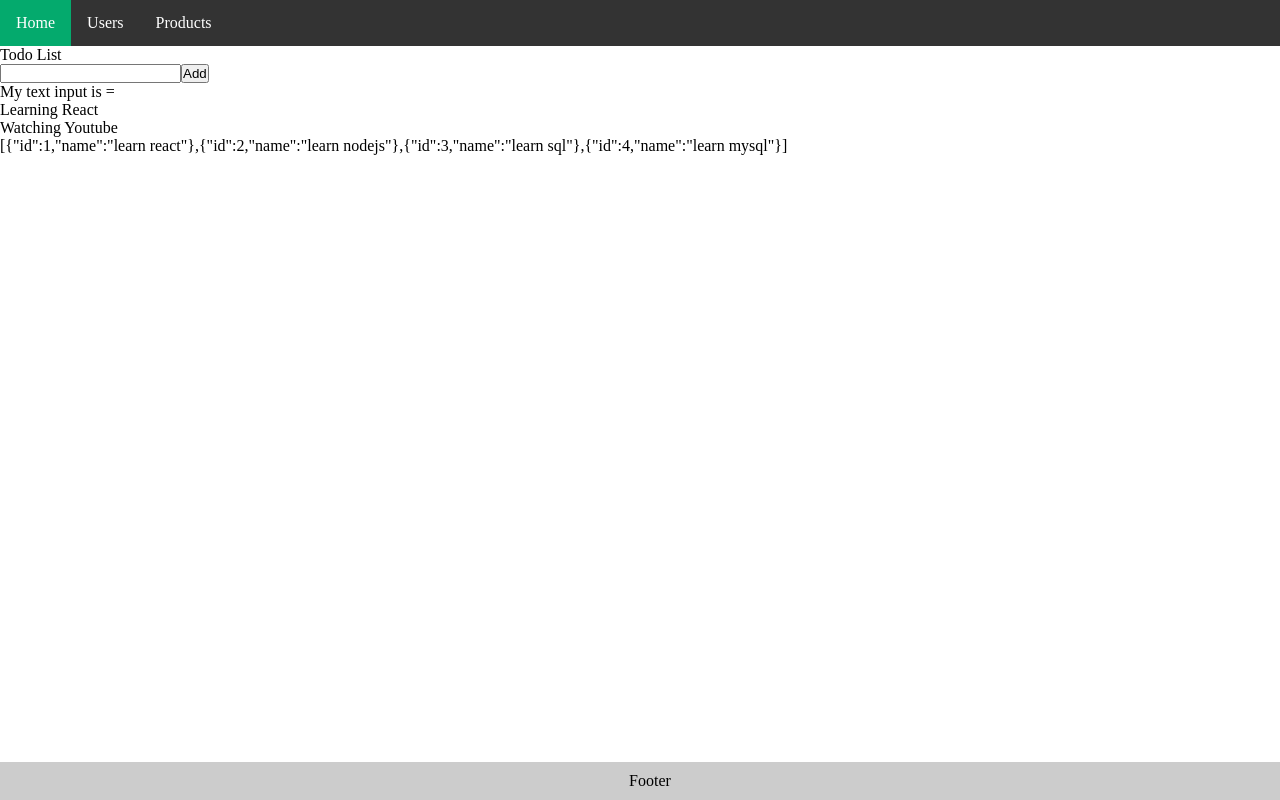
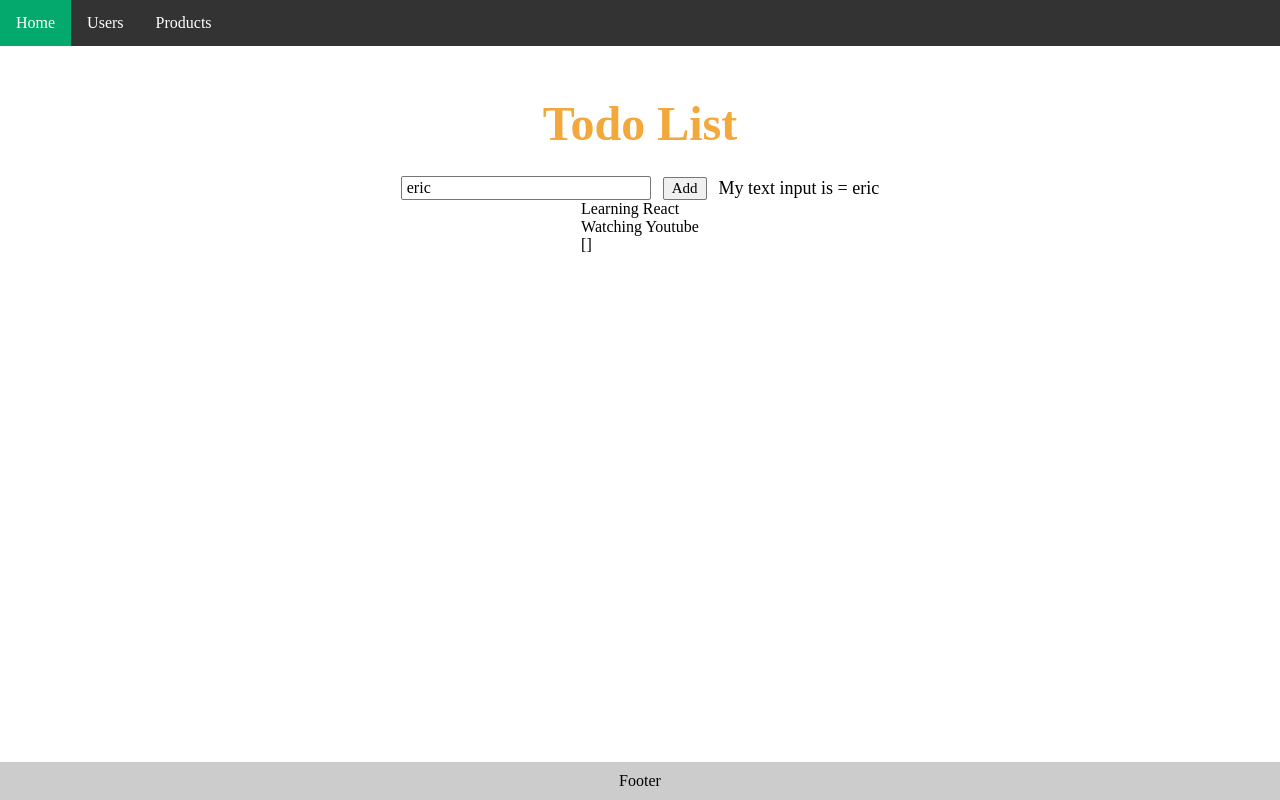
Before and after one commit to KienTB/react-vite-kienbt, a React (Vite) app: page / in a window 1280 px wide. Built offline with nearby package versions, Linux system fonts and the light colour scheme.

Commit message:
video 48

```diff
--- a/src/App.jsx
+++ b/src/App.jsx
@@ -1,4 +1,5 @@
 import { useState } from 'react';
+import { Outlet } from 'react-router-dom';
 import TodoNew from './components/todo/TodoNew';
 import TodoData from './components/todo/TodoData';
 import Header from './components/layout/header';
@@ -7,12 +8,7 @@ import Footer from './components/layout/footer';
 // () => {}
 const App = () => {
 
-    const [todoList, setTodoList] = useState([
-        {id:1, name: "learn react"},
-        {id:2, name: "learn nodejs"},
-        {id:3, name: "learn sql"},
-        {id:4, name: "learn mysql"}
-    ])
+    const [todoList, setTodoList] = useState([])
     const kienbt = "MU";
     const age = 23;
     const data = {
@@ -43,6 +39,7 @@ const App = () => {
             todoList={todoList}
         />
    </div>
+    <Outlet/>
     <Footer/>
    </>
   )
--- a/src/components/todo/TodoNew.jsx
+++ b/src/components/todo/TodoNew.jsx
@@ -18,6 +18,7 @@ const TodoNew = (props) => {
     return (
         <div className="todo-new">
             <input type="text"
+                value={valueInput}
                 onChange={(event) => handleOnChange(event.target.value)}
             />
             <button
@@ -25,9 +26,9 @@ const TodoNew = (props) => {
                 onClick={() => handleClick()}>
                     Add
                 </button>
-                <div>
-                    My text input is =
-                </div>
+            <span>
+                My text input is = {valueInput}
+            </span>
         </div>
     )
 }
--- a/src/styles/global.css
+++ b/src/styles/global.css
@@ -1,4 +1,63 @@
 * {
     margin: 0;
     padding: 0;
+    box-sizing: border-box;
 }
+
+body {
+    font-family: "Times New Roman", Times, serif;
+}
+
+.todo-container {
+    display: flex;
+    flex-direction: column;
+    align-items: center;
+    justify-content: center;
+    padding: 50px 20px 20px 20px;
+}
+
+.todo-title {
+    font-size: 48px;
+    font-weight: bold;
+    color: #F3A83B;
+    margin-bottom: 25px;
+    font-family: "Times New Roman", Times, serif;
+}
+
+.todo-new {
+    display: flex;
+    align-items: center;
+    justify-content: center;
+    gap: 12px;
+    font-family: "Times New Roman", Times, serif;
+    font-size: 18px;
+}
+
+.todo-new input {
+    font-family: "Times New Roman", Times, serif;
+    font-size: 16px;
+    padding: 2px 5px;
+    width: 250px;
+    border: 1px solid #767676;
+    border-radius: 2px;
+}
+
+.todo-new button {
+    font-family: "Times New Roman", Times, serif;
+    font-size: 15px;
+    padding: 2px 8px;
+    border: 1px solid #767676;
+    border-radius: 2px;
+    background-color: #f0f0f0;
+    cursor: pointer;
+}
+
+.todo-new button:hover {
+    background-color: #e0e0e0;
+}
+
+.todo-new span {
+    font-family: "Times New Roman", Times, serif;
+    font-size: 18px;
+    color: #000;
+}
```
Also changed, not shown: src/main.jsx (+10 -8 lines).
